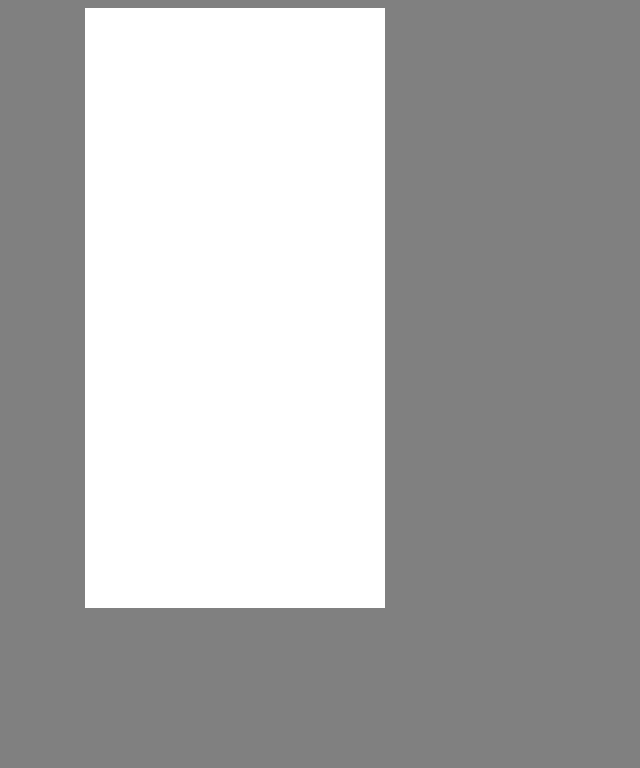
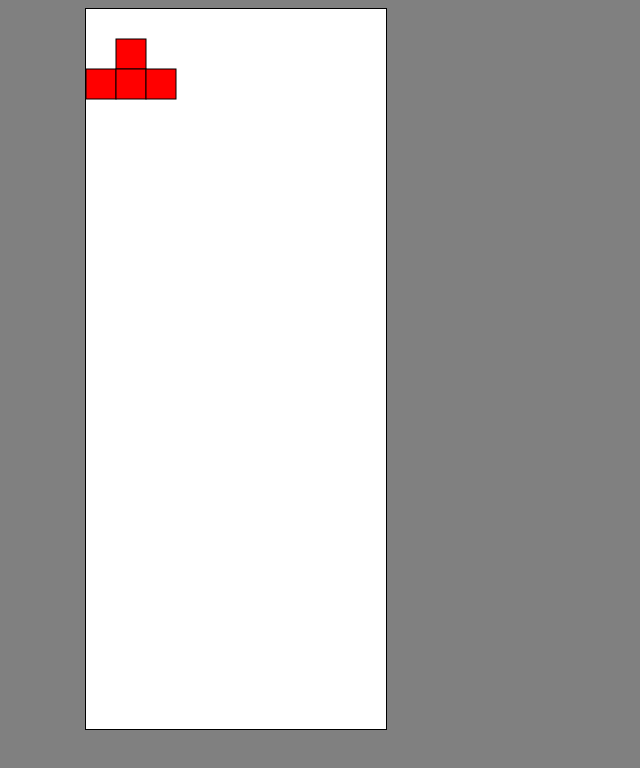
Before and after one commit to wilsontbx/Tertis, a plain HTML site: page index.html in a window 1280 px wide. Shown: the whole page, without its empty margins (0-640 px from the left). Drawn offline with nearby package versions, Linux system fonts and the light colour scheme.

Commit message:
Print block at board

```diff
--- a/index.html
+++ b/index.html
@@ -16,7 +16,7 @@
 
 <body>
   <div class='container mt-2'>
-    <canvas id = 'tertisBoard' width="360" height="600"></canvas>
+    <canvas id = 'tertisBoard' width="300" height="720"></canvas>
   </div>
 
   <!-- Optional JavaScript -->
--- a/main.js
+++ b/main.js
@@ -1,6 +1,31 @@
 const board = document.getElementById('tertisBoard')
 const context = board.getContext('2d')
-context.scale(30, 30)
+// context.scale(30, 30)
 
 context.fillStyle = 'white'
-context.fillRect(0, 0, 10, 24);
+context.fillRect(0, 0, 300, 720);
+
+let blockT = [
+    [0, 0, 0],
+    [0, 1, 0],
+    [1, 1, 1]
+]
+
+const player = {
+    matrix: blockT,
+    position: { x: 0, y: 0 },
+}
+
+function generateBlock(block, offset) {         // this function is generate block in screen offset is to move the block
+    block.forEach((row, y) => {
+        row.forEach((val, x) => {
+            if (val === 1) {
+                context.fillStyle = "red"
+                context.fillRect((x + offset.x)*30, (y + offset.y)*30, 30, 30)
+                context.strokeRect((x + offset.x)*30, (y + offset.y)*30, 30, 30)
+            }
+        })
+    })
+}
+
+generateBlock(player.matrix, player.position)
--- a/style.css
+++ b/style.css
@@ -1,3 +1,7 @@
 body{
     background-color: grey;
 }
+
+canvas{
+    border: 1px solid black;
+}
```
